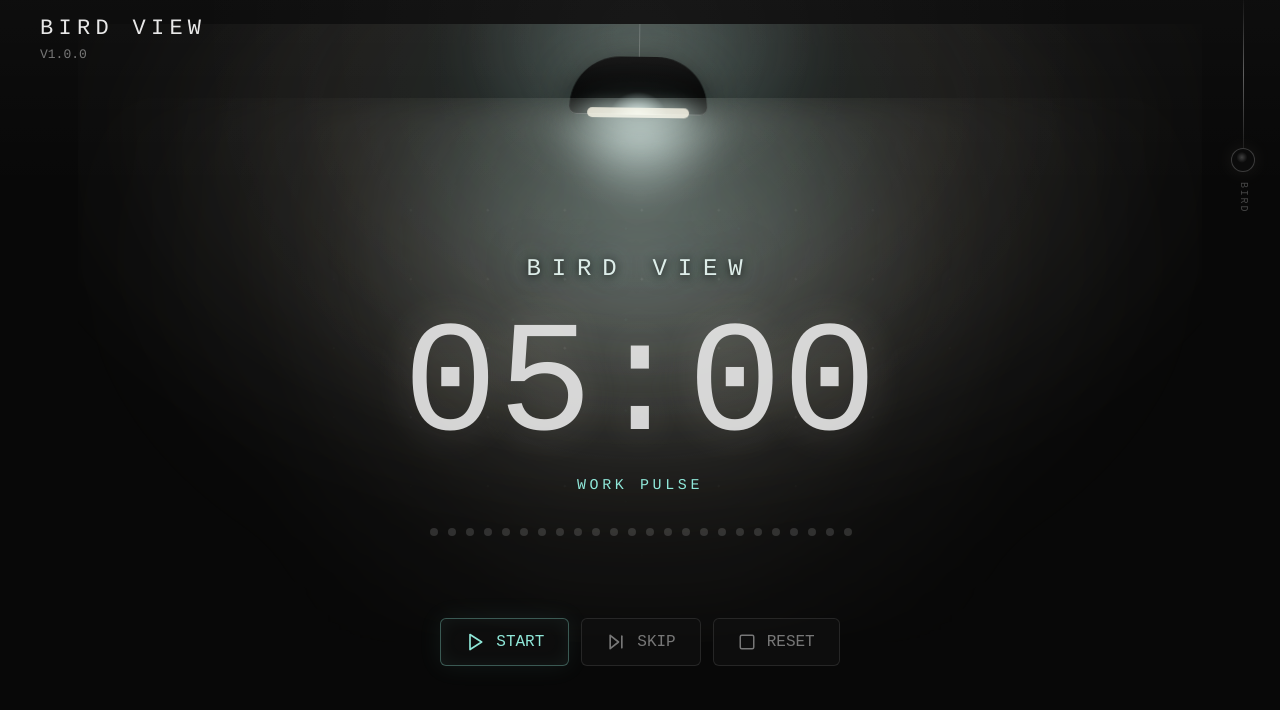
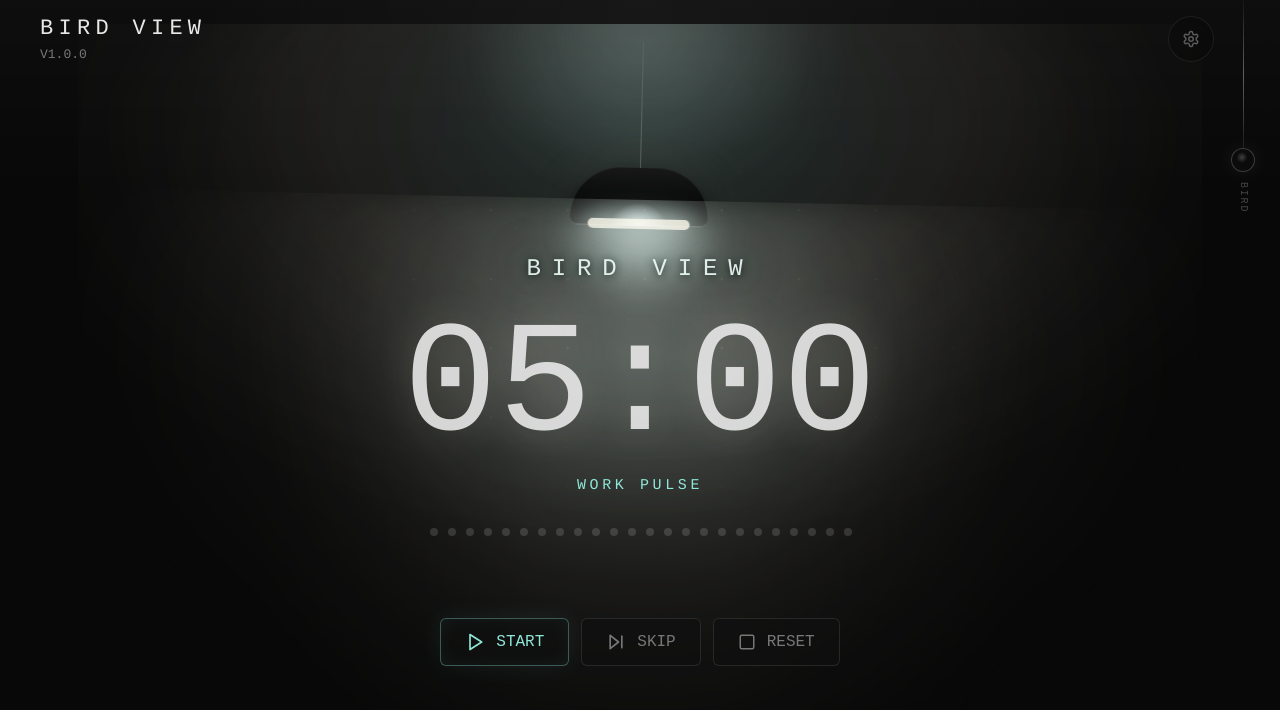
Before and after one commit to dimanevedima/bird-view, a React (Vite) app: page / in a window 1280 px wide. Shown: the top 710 px of the page. Built offline with nearby package versions, Linux system fonts and the light colour scheme.

Commit message:
Restore settings and improve lamp motion

```diff
--- a/src/components/MotionLight.tsx
+++ b/src/components/MotionLight.tsx
@@ -10,19 +10,23 @@ type LockableOrientation = ScreenOrientation & {
 
 const canUseMotion = typeof window !== "undefined" && "DeviceOrientationEvent" in window;
 
-function setLightVars(x: number, y: number, tiltX: number, tiltY: number, pendulum: number) {
+function setLightVars(angle: number, tiltX: number, tiltY: number) {
+  const radians = (angle * Math.PI) / 180;
+  const x = 50 + Math.sin(radians) * 12;
+  const drop = (1 - Math.cos(radians)) * 34;
   document.documentElement.style.setProperty("--lamp-x", `${x}%`);
-  document.documentElement.style.setProperty("--lamp-y", `${y}%`);
+  document.documentElement.style.setProperty("--lamp-drop", `${drop}px`);
   document.documentElement.style.setProperty("--tilt-x", `${tiltX}deg`);
   document.documentElement.style.setProperty("--tilt-y", `${tiltY}deg`);
-  document.documentElement.style.setProperty("--beam-angle", `${pendulum * 0.72}deg`);
-  document.documentElement.style.setProperty("--pendulum-angle", `${pendulum}deg`);
+  document.documentElement.style.setProperty("--beam-angle", `${angle * 0.86}deg`);
+  document.documentElement.style.setProperty("--lamp-angle", `${angle}deg`);
 }
 
 export function MotionLight() {
   const [motionActive, setMotionActive] = useState(false);
   const askedMotion = useRef(false);
-  const smooth = useRef({ x: 50, y: 15, tiltX: 0, tiltY: 0, pendulum: 0 });
+  const target = useRef({ angle: 0, tiltX: 0, tiltY: 0 });
+  const physics = useRef({ angle: 0, velocity: 0, tiltX: 0, tiltY: 0 });
 
   useEffect(() => {
     const MotionEvent = DeviceOrientationEvent as OrientationEventWithPermission;
@@ -48,19 +52,11 @@ export function MotionLight() {
 
     function onPointerMove(event: PointerEvent) {
       if (motionActive) return;
-      const nextX = 50 + ((event.clientX / window.innerWidth) - 0.5) * 9;
-      const nextY = 15 + ((event.clientY / window.innerHeight) - 0.32) * 5;
-      const nextTiltX = ((event.clientX / window.innerWidth) - 0.5) * 3;
-      const nextTiltY = -((event.clientY / window.innerHeight) - 0.45) * 2;
-      const nextPendulum = ((event.clientX / window.innerWidth) - 0.5) * 4;
-      smooth.current = {
-        x: smooth.current.x * 0.9 + nextX * 0.1,
-        y: smooth.current.y * 0.9 + nextY * 0.1,
-        tiltX: smooth.current.tiltX * 0.88 + nextTiltX * 0.12,
-        tiltY: smooth.current.tiltY * 0.88 + nextTiltY * 0.12,
-        pendulum: smooth.current.pendulum * 0.9 + nextPendulum * 0.1,
+      target.current = {
+        angle: ((event.clientX / window.innerWidth) - 0.5) * 10,
+        tiltX: ((event.clientX / window.innerWidth) - 0.5) * 2.4,
+        tiltY: -((event.clientY / window.innerHeight) - 0.45) * 1.8,
       };
-      setLightVars(smooth.current.x, smooth.current.y, smooth.current.tiltX, smooth.current.tiltY, smooth.current.pendulum);
     }
 
     window.addEventListener("pointerdown", askMotionFromGesture, { once: true, passive: true });
@@ -72,24 +68,41 @@ export function MotionLight() {
   }, [motionActive]);
 
   useEffect(() => {
+    const reduceMotion = window.matchMedia("(prefers-reduced-motion: reduce)").matches;
+    if (reduceMotion) return;
+
+    let frameId = 0;
+    const startedAt = performance.now();
+
+    function tick(now: number) {
+      if (!motionActive) {
+        target.current.angle += (Math.sin((now - startedAt) / 1700) * 2.8 - target.current.angle) * 0.012;
+      }
+      const state = physics.current;
+      const pull = (target.current.angle - state.angle) * 0.052;
+      state.velocity = (state.velocity + pull) * 0.92;
+      state.angle += state.velocity;
+      state.tiltX += (target.current.tiltX - state.tiltX) * 0.08;
+      state.tiltY += (target.current.tiltY - state.tiltY) * 0.08;
+      setLightVars(state.angle, state.tiltX, state.tiltY);
+      frameId = requestAnimationFrame(tick);
+    }
+
+    frameId = requestAnimationFrame(tick);
+    return () => cancelAnimationFrame(frameId);
+  }, [motionActive]);
+
+  useEffect(() => {
     if (!motionActive) return;
 
     function onOrientation(event: DeviceOrientationEvent) {
       const beta = Math.max(-28, Math.min(28, event.beta ?? 0));
       const gamma = Math.max(-24, Math.min(24, event.gamma ?? 0));
-      const nextPendulum = gamma * 0.34 + beta * 0.035;
-      const nextX = 50 + Math.sin((nextPendulum * Math.PI) / 180) * 7;
-      const nextY = 15 + Math.abs(nextPendulum) * 0.045;
-      const nextTiltX = gamma * 0.07;
-      const nextTiltY = -beta * 0.055;
-      smooth.current = {
-        x: smooth.current.x * 0.9 + nextX * 0.1,
-        y: smooth.current.y * 0.9 + nextY * 0.1,
-        tiltX: smooth.current.tiltX * 0.88 + nextTiltX * 0.12,
-        tiltY: smooth.current.tiltY * 0.88 + nextTiltY * 0.12,
-        pendulum: smooth.current.pendulum * 0.78 + nextPendulum * 0.22,
+      target.current = {
+        angle: gamma * 0.58 + beta * 0.045,
+        tiltX: gamma * 0.055,
+        tiltY: -beta * 0.045,
       };
-      setLightVars(smooth.current.x, smooth.current.y, smooth.current.tiltX, smooth.current.tiltY, smooth.current.pendulum);
     }
 
     window.addEventListener("deviceorientation", onOrientation, true);
--- a/src/components/TimerScreen.tsx
+++ b/src/components/TimerScreen.tsx
@@ -1,6 +1,6 @@
 import { useRef, useState } from "react";
 import type { CSSProperties, Dispatch, PointerEvent, SetStateAction, TouchEvent } from "react";
-import { Pause, Play, RotateCcw, SkipForward, Square } from "lucide-react";
+import { Pause, Play, RotateCcw, Settings, SkipForward, Square } from "lucide-react";
 import { birdPresets, pixelPresets } from "../data/presets";
 import { MotionLight } from "./MotionLight";
 import type { AppState } from "../types";
@@ -16,7 +16,7 @@ type Props = {
   timer: TimerApi;
 };
 
-export function TimerScreen({ appState, setAppState, timer }: Props) {
+export function TimerScreen({ appState, onOpenSettings, setAppState, timer }: Props) {
   const focusMode = appState.settings.focusMode ?? "bird";
   const pullStartY = useRef<number | null>(null);
   const [pullDistance, setPullDistance] = useState(0);
@@ -82,6 +82,9 @@ export function TimerScreen({ appState, setAppState, timer }: Props) {
   return (
     <section className={`timer-screen mode-${timer.mode} focus-${focusMode}`}>
       <MotionLight />
+      <button className="quiet-settings" onClick={onOpenSettings} aria-label="Open timer settings">
+        <Settings size={18} />
+      </button>
       <button
         className="pull-cord"
         onPointerDown={startPull}
--- a/src/styles/global.css
+++ b/src/styles/global.css
@@ -16,7 +16,8 @@
   --light-wash: rgba(255, 248, 226, 0.1);
   --lamp-bulb: rgba(232, 255, 249, 0.86);
   --lamp-x: 50%;
-  --lamp-y: 15%;
+  --lamp-drop: 0px;
+  --lamp-angle: 0deg;
   --tilt-x: 0deg;
   --tilt-y: 0deg;
   --beam-angle: 0deg;
@@ -204,14 +205,13 @@ select:focus-visible {
 
 .lamp-rig {
   position: absolute;
-  top: -48px;
+  top: calc(18px + var(--lamp-drop));
   left: var(--lamp-x);
-  width: 180px;
-  height: 178px;
-  transform: translateX(-50%) rotate(var(--beam-angle));
+  width: 190px;
+  height: 224px;
+  transform: translateX(-50%) rotate(var(--lamp-angle));
   transform-origin: 50% 0;
-  transition: left 180ms ease-out, transform 180ms ease-out;
-  animation: lampSwing 5.8s ease-in-out infinite alternate;
+  transition: left 110ms linear, top 110ms linear, transform 110ms linear;
 }
 
 .lamp-cable {
@@ -219,14 +219,14 @@ select:focus-visible {
   left: 50%;
   top: 0;
   width: 1px;
-  height: 92px;
+  height: 136px;
   background: linear-gradient(180deg, rgba(255, 255, 255, 0.05), rgba(255, 255, 255, 0.26));
 }
 
 .lamp-cap {
   position: absolute;
   left: 50%;
-  top: 82px;
+  top: 126px;
   width: 138px;
   height: 58px;
   border-radius: 72px 72px 10px 10px;
@@ -257,7 +257,7 @@ select:focus-visible {
 .lamp-glow {
   position: absolute;
   left: 50%;
-  top: 116px;
+  top: 160px;
   width: 210px;
   height: 76px;
   transform: translateX(-50%);
@@ -268,7 +268,7 @@ select:focus-visible {
 .light-cone {
   position: absolute;
   left: calc(var(--lamp-x) - 44vw);
-  top: 74px;
+  top: calc(176px + var(--lamp-drop));
   width: 88vw;
   height: min(560px, 68dvh);
   transform: rotate(var(--beam-angle));
@@ -326,15 +326,6 @@ select:focus-visible {
   border-color: var(--accent-dim);
 }
 
-@keyframes lampSwing {
-  from {
-    rotate: -0.5deg;
-  }
-  to {
-    rotate: 0.8deg;
-  }
-}
-
 @keyframes dustDrift {
   from {
     background-position: 0 0, 0 0;
@@ -358,6 +349,31 @@ select:focus-visible {
   transform: perspective(900px) rotateX(var(--tilt-y)) rotateY(var(--tilt-x));
   transform-style: preserve-3d;
   transition: transform 160ms ease-out;
+}
+
+.quiet-settings {
+  position: fixed;
+  right: max(66px, calc(env(safe-area-inset-right) + 66px));
+  top: max(16px, env(safe-area-inset-top));
+  z-index: 6;
+  width: 46px;
+  height: 46px;
+  border: 1px solid rgba(255, 255, 255, 0.08);
+  border-radius: 999px;
+  background: rgba(8, 8, 8, 0.32);
+  color: rgba(232, 232, 232, 0.36);
+  display: inline-flex;
+  align-items: center;
+  justify-content: center;
+  backdrop-filter: blur(8px);
+  touch-action: manipulation;
+}
+
+.quiet-settings:hover,
+.quiet-settings:focus-visible {
+  color: var(--accent);
+  border-color: var(--accent-dim);
+  background: rgba(12, 12, 12, 0.58);
 }
 
 .pull-cord {
@@ -385,7 +401,9 @@ select:focus-visible {
   height: calc(148px + var(--pull));
   background: linear-gradient(180deg, rgba(255, 255, 255, 0.03), rgba(255, 255, 255, 0.35), rgba(255, 255, 255, 0.08));
   transform-origin: top center;
-  transition: height 180ms cubic-bezier(0.2, 0.8, 0.2, 1), transform 360ms cubic-bezier(0.2, 0.8, 0.2, 1);
+  transition:
+    height 340ms cubic-bezier(0.18, 0.9, 0.24, 1.18),
+    transform 420ms cubic-bezier(0.18, 0.9, 0.24, 1.12);
 }
 
 .cord-handle {
@@ -397,7 +415,10 @@ select:focus-visible {
     radial-gradient(circle at 45% 38%, rgba(255, 255, 255, 0.22), transparent 30%),
     rgba(12, 12, 12, 0.86);
   box-shadow: 0 0 20px rgba(255, 245, 220, 0.08);
-  transition: transform 220ms ease, border-color 220ms ease, box-shadow 220ms ease;
+  transition:
+    transform 340ms cubic-bezier(0.18, 0.9, 0.24, 1.18),
+    border-color 220ms ease,
+    box-shadow 220ms ease;
   transform: translateY(var(--pull));
 }
 
@@ -1138,27 +1159,28 @@ select:focus-visible {
   }
 
   .lamp-rig {
-    width: 148px;
-    height: 150px;
+    top: calc(24px + var(--lamp-drop));
+    width: 154px;
+    height: 204px;
   }
 
   .lamp-cable {
-    height: 70px;
+    height: 120px;
   }
 
   .lamp-cap {
-    top: 62px;
+    top: 110px;
     width: 118px;
     height: 48px;
   }
 
   .lamp-glow {
-    top: 94px;
+    top: 140px;
     width: 180px;
   }
 
   .light-cone {
-    top: 88px;
+    top: calc(158px + var(--lamp-drop));
     width: 122vw;
     left: calc(var(--lamp-x) - 61vw);
     height: min(520px, 66dvh);
```
